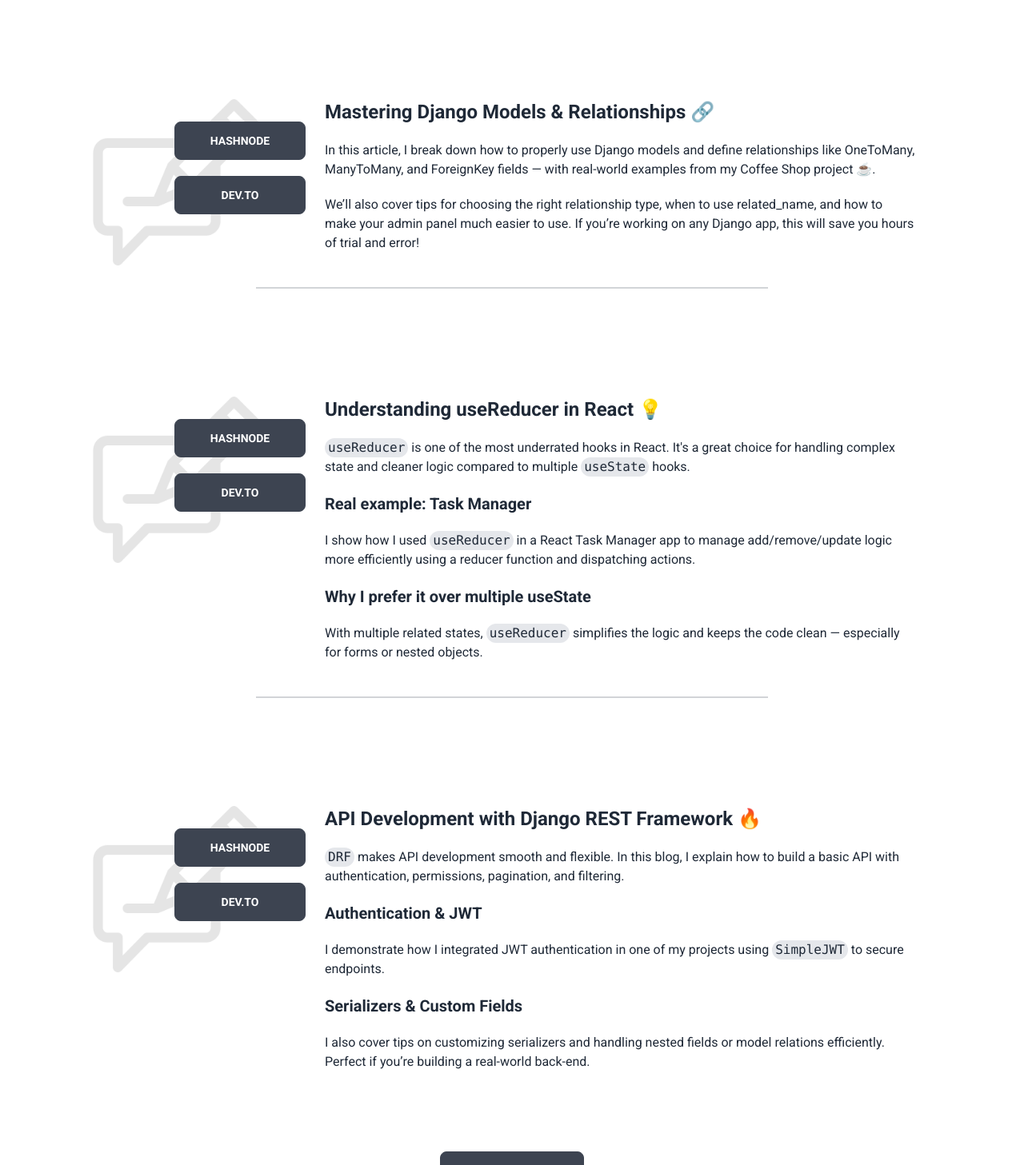
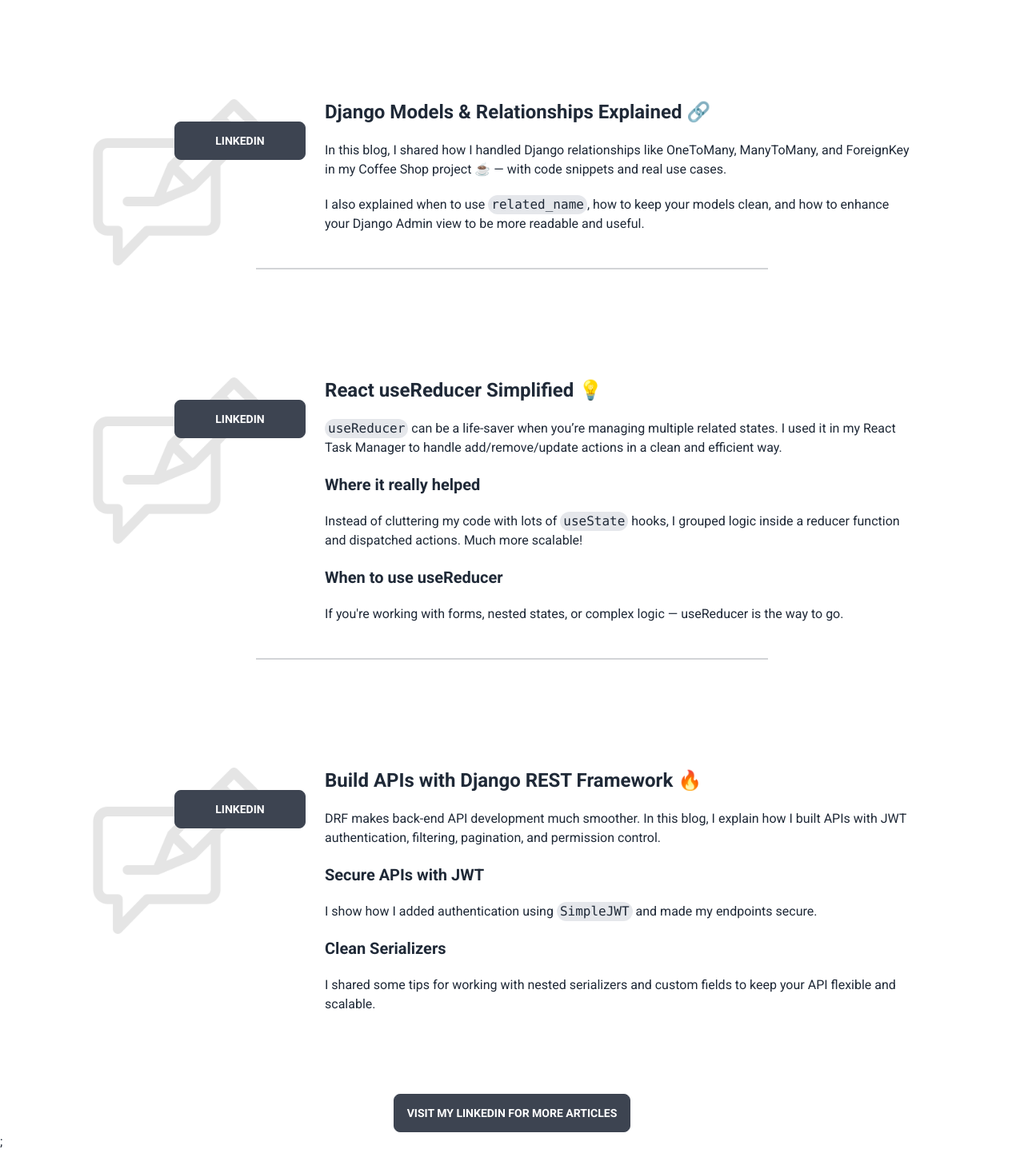
Before and after one commit to A-132001/Abdelrahman_Sabry_Portfolio, a React (Create React App) app: page / in a window 1280 px wide. Shown: the part 3680-5137 px from the top of the page at 80% size. Built offline with nearby package versions, Linux system fonts and the light colour scheme.

Commit message:
finish blog and about section

```diff
--- a/src/components/about_me/AboutSection.js
+++ b/src/components/about_me/AboutSection.js
@@ -7,7 +7,7 @@ const AboutSection = props => {
         <div class='bg-black pb-32'>
             <section id='section-about'>
                 <SectionHeader text={'About Me'} headerGradientStyle={'header-about-me'} />
-                <AboutMe projectTitle={`Hi! 👋 I'm Abdelrahman`} bgImage={'bg-virus'} techStack={['HTML5', 'CSS3', 'GitHub', 'JS', 'React', 'Figma', 'Netlify', 'Linux']}>
+                <AboutMe projectTitle={`Hi! 👋 I'm Abdelrahman`} bgImage={'bg-virus'} techStack={['Django', 'Tailwind', 'HTML5', 'CSS3', 'GitHub', 'JS', 'React', 'Figma', 'Netlify', 'Linux']}>
                     <ParagraphLight>
                         My journey into tech began during my high school years, where my passion for problem-solving and curiosity about how things work naturally drew me into programming and web development.
                     </ParagraphLight>
--- a/src/components/blog_posts/BlogPostIntro.js
+++ b/src/components/blog_posts/BlogPostIntro.js
@@ -7,10 +7,7 @@ const BlogPostIntro = props => {
             <div class="w-2/6 justify-self-end mx-auto">
                 <div class={`${props.bgImage} bg-contain bg-no-repeat opacity-10 w-40 md:w-52 h-40 md:h-52 z-0 absolute -ml-5`}></div>
                 <div class="w-10/12 mx-auto md:mx-0 md:ml-auto md:w-8/12 pt-7">
-                    {/* <div class="badge badge-outline mb-5">Choose a platform</div> */}
-                    <ButtonDark goTo={props.linkHashnode} target='_blank' rel="noreferrer">Hashnode</ButtonDark>
-                    <ButtonDark goTo={props.linkDevto} target='_blank' rel="noreferrer">Dev.to</ButtonDark>
-                    {/* <ButtonDark goTo={"#"}>Medium</ButtonDark> */}
+                    <ButtonDark goTo={props.linkLinkedin} target='_blank' rel="noreferrer">LinkedIn</ButtonDark>
                 </div>
             </div>
             <div class="w-full">
@@ -19,7 +16,7 @@ const BlogPostIntro = props => {
                 </H3Header>
                 {props.children}
             </div>
-        </div >
+        </div>
     );
 };
 
--- a/src/components/blog_posts/BlogSection.js
+++ b/src/components/blog_posts/BlogSection.js
@@ -8,44 +8,61 @@ const BlogSection = props => {
     return (
         <section id="section-blog-posts">
             <SectionHeader text={'Blog Posts'} headerGradientStyle={'header-blog-posts'} class={'mt-24 lg:mt-20'} />
+
             <BlogPostIntro
-                blogTitle={'Mastering Django Models & Relationships 🔗'}
+                blogTitle={'Django Models & Relationships Explained 🔗'}
                 bgImage={'bg-blog-post'}
-                linkHashnode={'https://abdosabry.hashnode.dev/mastering-django-models-and-relationships'}
-                linkDevto={'https://dev.to/abdosabry/mastering-django-models-and-relationships-2aa1'}>
+                linkLinkedin={'https://www.linkedin.com/in/abdelrahman-sabry-saber-4194b21a5/'}>
                 <ParagraphDark>
-                    <p>In this article, I break down how to properly use Django models and define relationships like OneToMany, ManyToMany, and ForeignKey fields — with real-world examples from my Coffee Shop project ☕.</p>
+                    <p>In this blog, I shared how I handled Django relationships like OneToMany, ManyToMany, and ForeignKey in my Coffee Shop project ☕ — with code snippets and real use cases.</p>
                 </ParagraphDark>
                 <ParagraphDark>
-                    <p>We’ll also cover tips for choosing the right relationship type, when to use related_name, and how to make your admin panel much easier to use. If you’re working on any Django app, this will save you hours of trial and error!</p>
+                    <p>I also explained when to use <CodeInline>related_name</CodeInline>, how to keep your models clean, and how to enhance your Django Admin view to be more readable and useful.</p>
                 </ParagraphDark>
             </BlogPostIntro>
+
             <div class="divider w-1/2 mx-auto opacity-20"></div>
+
             <BlogPostIntro
-                blogTitle={'Understanding useReducer in React 💡'}
+                blogTitle={'React useReducer Simplified 💡'}
                 bgImage={'bg-blog-post'}
-                linkHashnode={'https://abdosabry.hashnode.dev/react-usereducer-hook-explained'}
-                linkDevto={'https://dev.to/abdosabry/react-usereducer-explained-4aah'}>
-                <ParagraphDark><CodeInline>useReducer</CodeInline> is one of the most underrated hooks in React. It's a great choice for handling complex state and cleaner logic compared to multiple <CodeInline>useState</CodeInline> hooks.</ParagraphDark>
-                <H4Header>Real example: Task Manager</H4Header>
-                <ParagraphDark>I show how I used <CodeInline>useReducer</CodeInline> in a React Task Manager app to manage add/remove/update logic more efficiently using a reducer function and dispatching actions.</ParagraphDark>
-                <H4Header>Why I prefer it over multiple useState</H4Header>
-                <ParagraphDark>With multiple related states, <CodeInline>useReducer</CodeInline> simplifies the logic and keeps the code clean — especially for forms or nested objects.</ParagraphDark>
+                linkLinkedin={'https://www.linkedin.com/in/abdelrahman-sabry-saber-4194b21a5/'}>
+                <ParagraphDark>
+                    <CodeInline>useReducer</CodeInline> can be a life-saver when you’re managing multiple related states. I used it in my React Task Manager to handle add/remove/update actions in a clean and efficient way.
+                </ParagraphDark>
+                <H4Header>Where it really helped</H4Header>
+                <ParagraphDark>
+                    Instead of cluttering my code with lots of <CodeInline>useState</CodeInline> hooks, I grouped logic inside a reducer function and dispatched actions. Much more scalable!
+                </ParagraphDark>
+                <H4Header>When to use useReducer</H4Header>
+                <ParagraphDark>
+                    If you're working with forms, nested states, or complex logic — useReducer is the way to go.
+                </ParagraphDark>
             </BlogPostIntro>
+
             <div class="divider w-1/2 mx-auto opacity-20"></div>
+
             <BlogPostIntro
-                blogTitle={'API Development with Django REST Framework 🔥'}
+                blogTitle={'Build APIs with Django REST Framework 🔥'}
                 bgImage={'bg-blog-post'}
-                linkHashnode={'https://abdosabry.hashnode.dev/api-development-with-drf'}
-                linkDevto={'https://dev.to/abdosabry/api-development-with-drf-2025'}>
-                <ParagraphDark><CodeInline>DRF</CodeInline> makes API development smooth and flexible. In this blog, I explain how to build a basic API with authentication, permissions, pagination, and filtering.</ParagraphDark>
-                <H4Header>Authentication & JWT</H4Header>
-                <ParagraphDark>I demonstrate how I integrated JWT authentication in one of my projects using <CodeInline>SimpleJWT</CodeInline> to secure endpoints.</ParagraphDark>
-                <H4Header>Serializers & Custom Fields</H4Header>
-                <ParagraphDark>I also cover tips on customizing serializers and handling nested fields or model relations efficiently. Perfect if you’re building a real-world back-end.</ParagraphDark>
+                linkLinkedin={'https://www.linkedin.com/in/abdelrahman-sabry-saber-4194b21a5/'}>
+                <ParagraphDark>
+                    DRF makes back-end API development much smoother. In this blog, I explain how I built APIs with JWT authentication, filtering, pagination, and permission control.
+                </ParagraphDark>
+                <H4Header>Secure APIs with JWT</H4Header>
+                <ParagraphDark>
+                    I show how I added authentication using <CodeInline>SimpleJWT</CodeInline> and made my endpoints secure.
+                </ParagraphDark>
+                <H4Header>Clean Serializers</H4Header>
+                <ParagraphDark>
+                    I shared some tips for working with nested serializers and custom fields to keep your API flexible and scalable.
+                </ParagraphDark>
             </BlogPostIntro>
+
             <div class='block mx-auto mt-20 text-center'>
-                <a href='https://abdosabry.hashnode.dev' target='_blank' rel='noreferrer' class='btn'>Read more articles</a>
+                <a href='https://www.linkedin.com/in/abdelrahman-sabry-saber-4194b21a5/' target='_blank' rel='noreferrer' class='btn'>
+                    Visit my LinkedIn for more articles
+                </a>
             </div>
         </section>
     );
```
